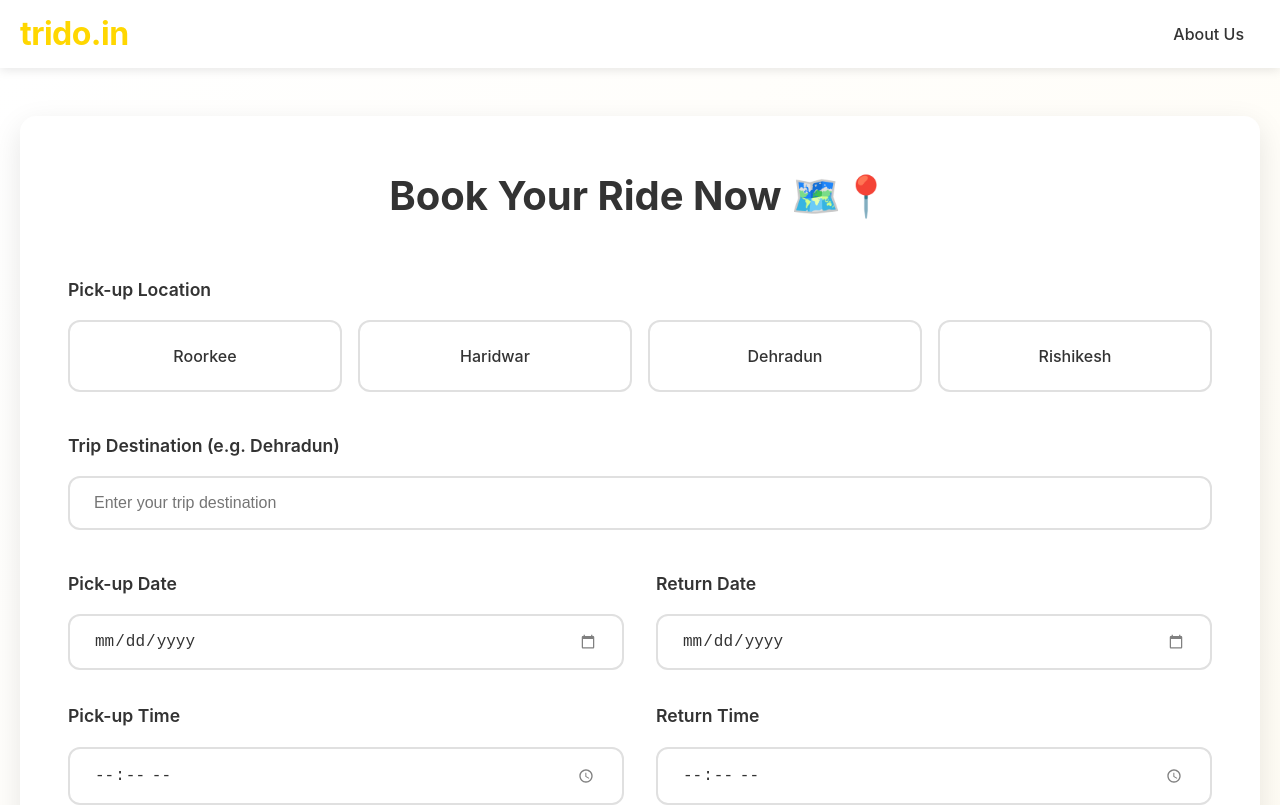
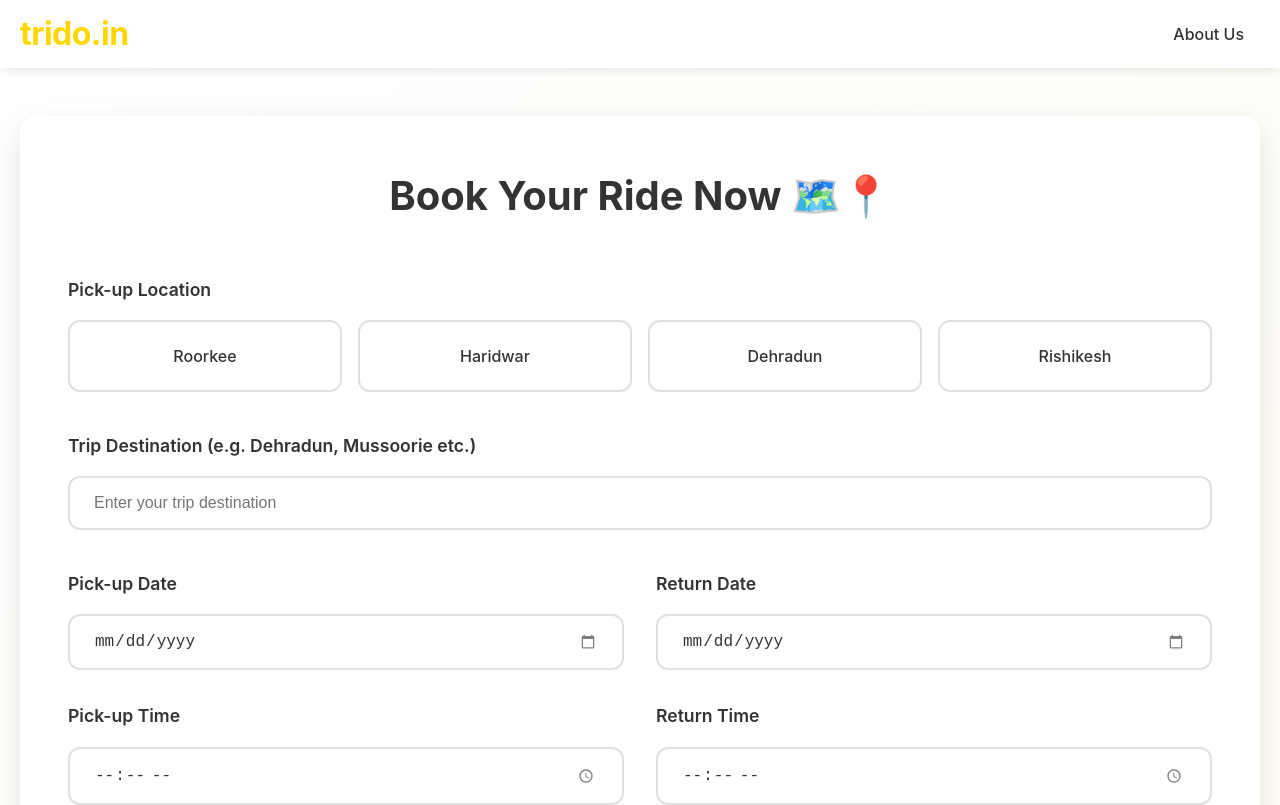
Before and after one commit to hitesh264/trido-rental, a React (Vite) app in the folder trido/: page / in a window 1280 px wide. Shown: the top 805 px of the page. Built offline with nearby package versions, Linux system fonts and the light colour scheme.

Commit message:
eg changed

```diff
--- a/trido/src/App.jsx
+++ b/trido/src/App.jsx
@@ -309,7 +309,7 @@ function App() {
             </div>
 
             <div className="form-group">
-              <label className="form-label">Trip Destination (e.g. Dehradun)</label>
+              <label className="form-label">Trip Destination (e.g. Dehradun, Mussoorie etc.)</label>
               <input
                 type="text"
                 className="form-input"
```
